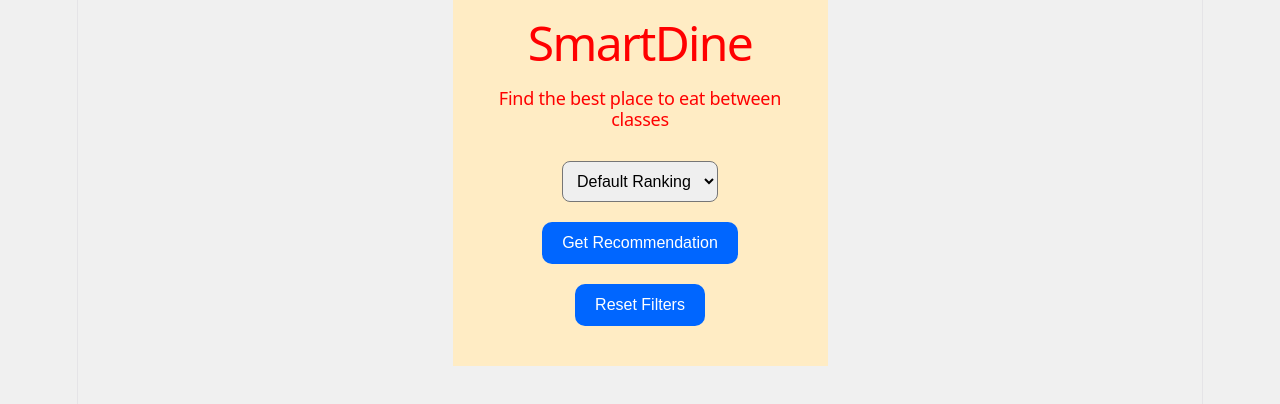
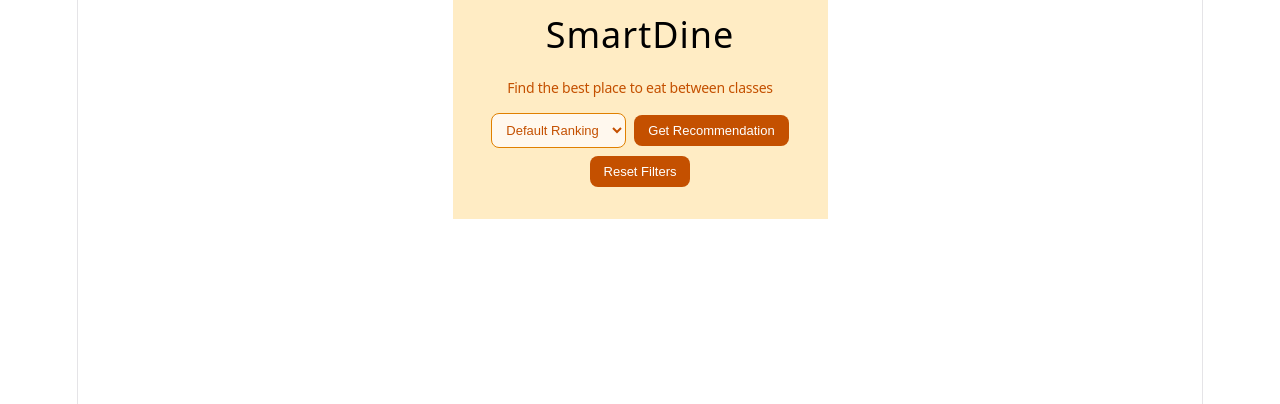
Before and after one commit to edgerees/SmartDine-App, a React (Vite) app: page / in a window 1280 px wide. Shown: the top 404 px of the page. Built offline with nearby package versions, Linux system fonts and the light colour scheme.

Commit message:
Updated UI and styling

```diff
--- a/src/App.css
+++ b/src/App.css
@@ -1,6 +1,6 @@
 body {
   font-family: Arial, sans-serif;
-  background-color: #f0f0f0;
+  background-color: #ffffff;
 }
 
 .phone {
@@ -8,80 +8,180 @@ body {
   max-width: 375px;
   height: fit-content;
   margin: 0 auto;
-  padding: 20px;
+  padding: 16px;
   box-sizing: border-box;
   background-color: #ffecc4;
   text-align: center;
-  color: white;
 }
 
+/* Header */
 h1 {
-  margin-top: 10px;
-  font-size: 48px;
-  color: red;
+  margin-top: 6px;
+  font-size: 36px;
+  color: black;
+  letter-spacing: 1px;
 }
 
 h2 {
-  color: red;
-  font-size: 18px;
-  margin-bottom: 30px;
+  color: #c45000;
+  font-size: 14px;
+  margin-bottom: 16px;
+  margin-top: 4px;
 }
 
 h3 {
-  color: red;
+  color: #c45000;
+  font-size: 16px;
+  margin-bottom: 8px;
 }
 
+/* Filter controls */
+.filter-controls {
+  display: flex;
+  flex-direction: row;
+  gap: 8px;
+  justify-content: center;
+  align-items: center;
+  flex-wrap: wrap;
+  margin-bottom: 16px;
+}
+
+.filter-controls select {
+  padding: 8px 10px;
+  border-radius: 8px;
+  font-size: 13px;
+  border: 1px solid #e08000;
+  background-color: #fff8ee;
+  color: #c45000;
+}
+
+/* Buttons */
 button {
-  margin-top: 10px;
-  padding: 12px 20px;
-  font-size: 16px;
-  background-color: #0066ff;
+  margin-top: 0;
+  padding: 8px 14px;
+  font-size: 13px;
+  background-color: #c45000;
   color: white;
   border: none;
-  border-radius: 10px;
+  border-radius: 8px;
   cursor: pointer;
 }
 
 button:hover {
-  background-color: #0b5ed7;
+  background-color: #a33d00;
+}
+
+/* Recommendation sentence */
+.recommendation-sentence {
+  color: #7a3000;
+  font-size: 13px;
+  font-style: italic;
+  margin: 8px 0 12px 0;
+  padding: 10px 14px;
+  background-color: #fff3dc;
+  border-radius: 10px;
+  border-left: 4px solid #c45000;
+  text-align: left;
 }
 
 .recommendations {
-  margin-top: 25px;
+  margin-top: 16px;
 }
 
+/* 2x2 grid for top 4 */
+.recommendations-grid {
+  display: grid;
+  grid-template-columns: 1fr 1fr;
+  gap: 8px;
+  margin-top: 8px;
+}
+
+/* Cards */
 .recommendation-card {
-  margin-top: 20px;
-  padding: 15px;
-  background-color: white;
-  color: #000;
-  border: 1px solid #ccc;
+  margin-top: 0;
+  padding: 10px;
+  background-color: #fff8ee;
+  color: #1a1a1a;
+  border: 1px solid #e08000;
   border-radius: 12px;
+  font-size: 12px;
+  position: relative;
 }
 
 .recommendation-card h4 {
-  margin-bottom: 10px;
-  color: #000;
+  font-size: 13px;
+  margin-bottom: 4px;
+  margin-top: 8px;
+  color: #c45000;
 }
 
-.meal-details {
-  margin-top: 12px;
-  padding: 10px;
-  background-color: #f7f7f7;
-  border-radius: 10px;
+.recommendation-card p {
+  font-size: 11px;
+  margin: 3px 0;
+  color: #555;
 }
 
-.filter-controls {
-  display: flex;
-  gap: 10px;
-  justify-content: center;
-  align-items: center;
-  flex-wrap: wrap;
-  margin-bottom: 20px;
+.recommendation-card button {
+  font-size: 11px;
+  padding: 5px 10px;
+  margin-top: 8px;
+  background-color: #c45000;
 }
 
-.filter-controls select {
-  padding: 10px;
+/* Rank badge */
+.rank-badge {
+  position: absolute;
+  top: 8px;
+  left: 8px;
+  background-color: #c45000;
+  color: white;
+  font-size: 10px;
+  font-weight: bold;
+  width: 18px;
+  height: 18px;
+  border-radius: 50%;
+  display: flex;
+  align-items: center;
+  justify-content: center;
+}
+
+/* Meal details */
+.meal-details {
+  margin-top: 10px;
+  padding: 8px;
+  background-color: #fff3dc;
   border-radius: 8px;
-  font-size: 16px;
+  text-align: left;
 }
+
+.meal-details p {
+  font-size: 11px;
+  margin: 2px 0;
+  color: #555;
+}
+
+/* Show more button */
+.show-more-container {
+  margin-top: 10px;
+}
+
+.show-more-btn {
+  background-color: transparent;
+  color: #c45000;
+  border: 1.5px solid #c45000;
+  width: 100%;
+  margin-top: 0;
+}
+
+.show-more-btn:hover {
+  background-color: #c45000;
+  color: white;
+}
+
+/* More locations grid */
+.more-locations {
+  display: grid;
+  grid-template-columns: 1fr 1fr;
+  gap: 8px;
+  margin-top: 10px;
+}
--- a/src/App.jsx
+++ b/src/App.jsx
@@ -8,14 +8,15 @@ function App() {
   const [filterType, setFilterType] = useState("");
   const [locations, setLocations] = useState([]);
   const [recommendation, setRecommendation] = useState("");
+  const [showMore, setShowMore] = useState(false);
 
   const handleGetRecommendation = async () => {
     const results = await filterDiningOptions(filterType);
     setLocations(results);
     const sentence = generateRecommendation(results[0], filterType);
-    console.log("recommendation:", sentence);
     setRecommendation(sentence);
     setShowRecommendations(true);
+    setShowMore(false);
   };
 
   const handleFilterChange = (event) => {
@@ -29,6 +30,37 @@ function App() {
       setOpenMeal(locationName);
     }
   };
+
+  const topLocations = locations.slice(0, 4);
+  const moreLocations = locations.slice(4);
+
+  // Renders a single location card
+  const renderCard = (location, index) => (
+    <div key={location.name} className="recommendation-card">
+      <div className="rank-badge">{index + 1}</div>
+      <h4>{location.name}</h4>
+      <p>{location.wait}</p>
+      {location.walkTimeText && <p>{location.walkTimeText} away</p>}
+
+      <button onClick={() => toggleMealDetails(location.name)}>
+        {openMeal === location.name ? "Hide Meal Details" : "View Meal Details"}
+      </button>
+
+      {openMeal === location.name && (
+        <div className="meal-details">
+          {location.meals.map((item, i) => (
+            <div key={i}>
+              <p>{item.meal}</p>
+              <p>Calories: {item.calories}</p>
+              <p>Protein: {item.protein}g</p>
+              <p>Cost: {item.cost === 0 ? "Meal Swipe" : `$${item.cost}`}</p>
+              <hr />
+            </div>
+          ))}
+        </div>
+      )}
+    </div>
+  );
 
   return (
     <div className="phone">
@@ -47,14 +79,13 @@ function App() {
           Get Recommendation
         </button>
 
-  <button
-    onClick={() => {
+        <button onClick={() => {
           setFilterType("");
           setLocations([]);
           setShowRecommendations(false);
           setOpenMeal(null);
-    }}
-  >
+          setShowMore(false);
+        }}>
           Reset Filters
         </button>
       </div>
@@ -62,40 +93,35 @@ function App() {
       {showRecommendations && (
         <div className="recommendations">
           <h3>Ranked Dining Recommendations</h3>
-          {recommendation && <p className="recommendation-sentence">{recommendation}</p>}
 
-          {locations.map((location) => (
-            <div
-              key={location.name}
-              className="recommendation-card"
+          {/* One sentence recommendation */}
+          {recommendation && (
+            <p className="recommendation-sentence">{recommendation}</p>
+          )}
+
+          {/* Top 4 in a 2x2 grid */}
+          <div className="recommendations-grid">
+            {topLocations.map((location, index) => renderCard(location, index))}
+          </div>
+
+          {moreLocations.length > 0 && (
+            <div className="show-more-container">
+              <button
+                className="show-more-btn"
+                onClick={() => setShowMore(!showMore)}
               >
-              <h4>{location.name}</h4>
-              <p>{location.wait}</p>
-              {location.walkTimeText && <p>{location.walkTimeText} away</p>}
-
-              <button
-                onClick={() => toggleMealDetails(location.name)}
-              >
-                {openMeal === location.name
-                  ? "Hide Meal Details"
-                  : "View Meal Details"}
+                {showMore
+                  ? "Hide Other Locations ^ "
+                  : `Show ${moreLocations.length} More Locations v `}
               </button>
 
-              {openMeal === location.name && (
-                <div className="meal-details">
-                  {location.meals.map((item, index) => (
-                    <div key={index}>
-                      <p>{item.meal}</p>
-                      <p>Calories: {item.calories}</p>
-                      <p>Protein: {item.protein}g</p>
-                      <p>Cost: {item.cost === 0 ? "Meal Swipe" : `$${item.cost}`}</p>
-                      <hr />
-                    </div>
-                  ))}
+              {showMore && (
+                <div className="more-locations">
+                  {moreLocations.map((location, index) => renderCard(location, index + 4))}
                 </div>
               )}
             </div>
-          ))}
+          )}
         </div>
       )}
     </div>
--- a/src/services/RecommendationService.js
+++ b/src/services/RecommendationService.js
@@ -78,7 +78,7 @@ export async function filterDiningOptions(filterType) {
 export function generateRecommendation(topLocation, filterType) {
   const name = topLocation.name;
   const wait = topLocation.wait;
-  const walk = topLocation.walkTimeText ? `${topLocation.walkTimeText} walk` : "nearby";
+  const walk = topLocation.walkTimeText ? topLocation.walkTimeText : "nearby";
 
   // Pick a reason based on the filter the student selected
   let reason = "";
@@ -88,7 +88,8 @@ export function generateRecommendation(topLocation, filterType) {
   if (!filterType) reason = "shortest wait time";
 
   // Check if it uses a meal swipe or costs money
-  const payment = topLocation.cost === 0 ? "meal swipe accepted" : `$${topLocation.cost}`;
+  const mealCost = topLocation.meals[0].cost;
+  const payment = mealCost === 0 ? "meal swipe accepted" : `$${mealCost}`;
 
   return `Go to ${name} now: ${wait}, ${walk}, ${reason}, and ${payment}.`;
 }
```
Lines whose indentation alone changed are shown as unchanged.
